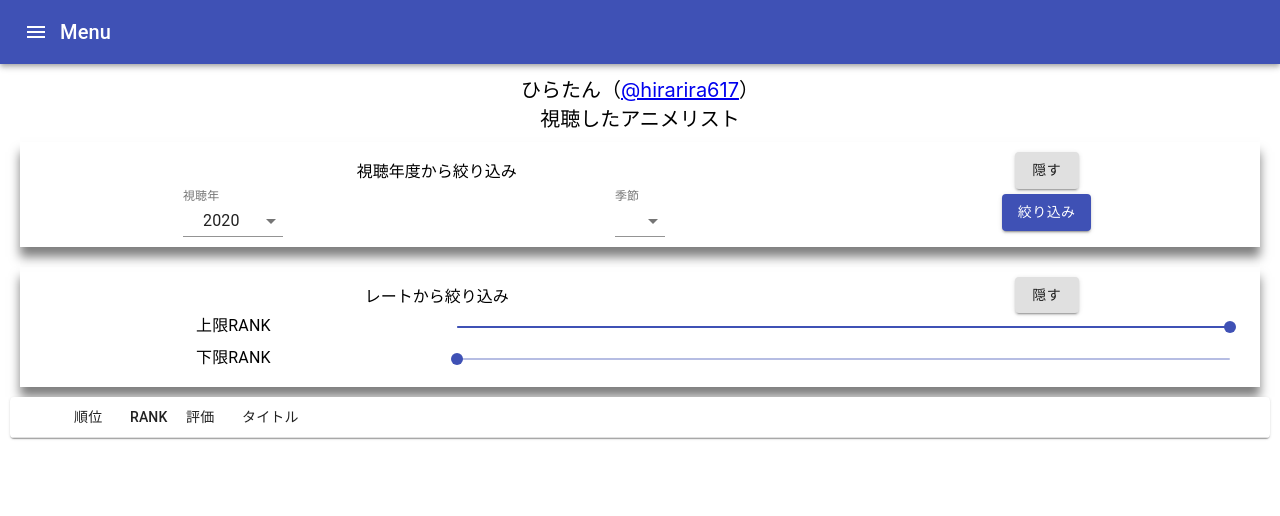
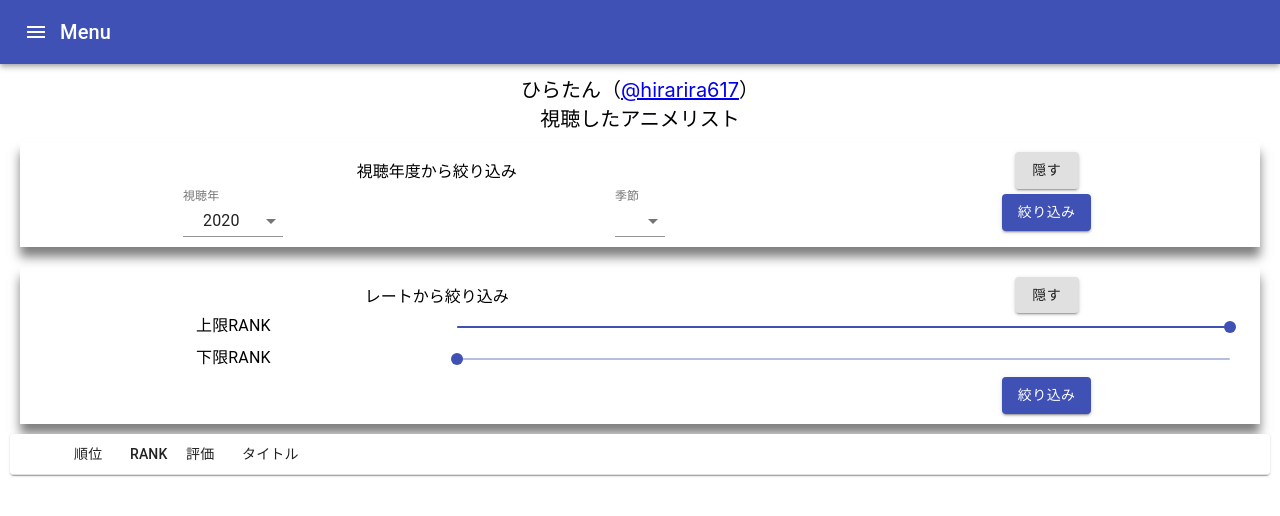
Before and after one commit to hirarira/Animel, a React (Create React App) app: page / in a window 1280 px wide. Shown: the top 516 px of the page. Built offline with nearby package versions, Linux system fonts and the light colour scheme.

Commit message:
Rate絞り込み機能を実装しました

```diff
--- a/src/data/getAnimeReview.ts
+++ b/src/data/getAnimeReview.ts
@@ -10,6 +10,7 @@ export class GetAnimeReview {
       responseType: 'json'
     });
   }
+
   async getWatchDate(season: string) {
     const path = `/showMinogashiAnime/api/getWatchDate/${season}`;
     const response = await this.instance.get(path);
@@ -18,4 +19,13 @@ export class GetAnimeReview {
     }
     return response.data.body;
   }
+
+  async getWatchRate(high: number, low: number) {
+    const path = `/showMinogashiAnime/api/getRoundRate/${high}/${low}`;
+    const response = await this.instance.get(path);
+    if(response.status !== 200) {
+      throw new Error('Response Status is '+response.status);
+    }
+    return response.data.body;
+  }
 }
--- a/src/pages/WatchAnimeList/FilterRate.tsx
+++ b/src/pages/WatchAnimeList/FilterRate.tsx
@@ -100,6 +100,14 @@ const FilterRate: React.FC<Props> = ((props: Props)=>{
               className={classes.input}
             />
           </Grid>
+          <Grid item xs={8}></Grid>
+          <Grid item xs={4}>
+            <Button variant="contained" color="primary" onClick={()=>{
+              props.getRate();
+            }}>
+              絞り込み
+          </Button>
+          </Grid>
         </>
       }
     </Grid>
--- a/src/pages/WatchAnimeList/Index.tsx
+++ b/src/pages/WatchAnimeList/Index.tsx
@@ -88,7 +88,10 @@ const WatchAnimeList: React.FC = (()=>{
   }
 
   const getRate = async () => {
-
+    switchLoading(true);
+    const reviewList: AnimeReview[] = await getAnimeReview.getWatchRate(highRate, lowRate);
+    setAnimeReviewList(formatReviewData(reviewList));
+    switchLoading(false);
   }
 
   const getTitile = () => {
```
